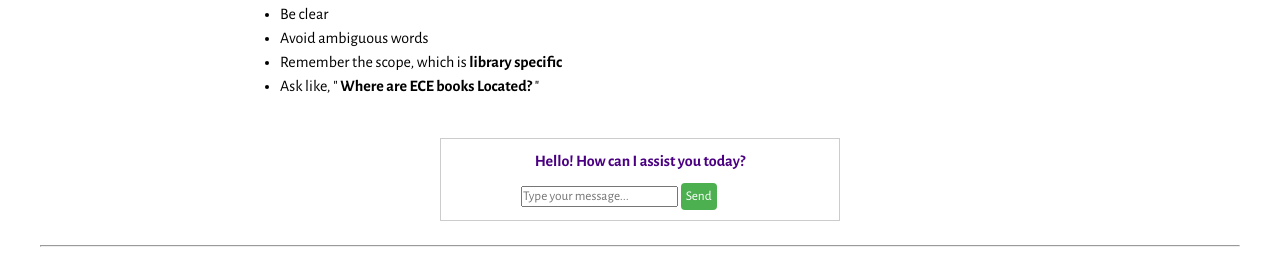
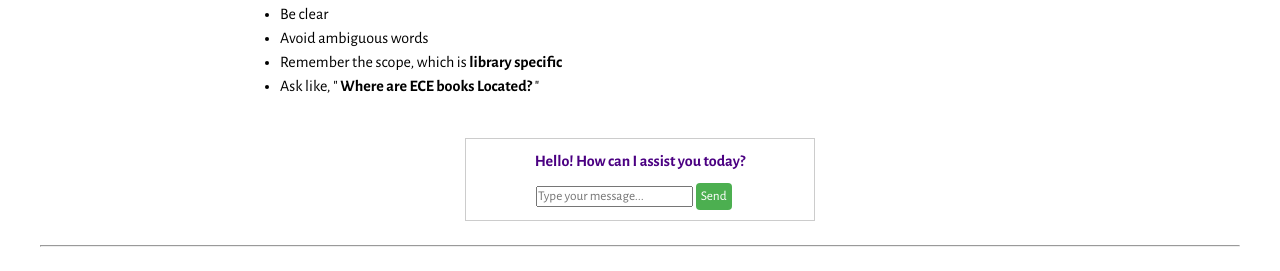
Before and after one commit to sulibassbot/sulibassbot, a website built with Vite: page client/index.html in a window 1280 px wide. Shown: the part 2000-2271 px from the top of the page. Built offline with nearby package versions, Linux system fonts and the light colour scheme.

Commit message:
centering the libbot

```diff
--- a/client/style.css
+++ b/client/style.css
@@ -333,7 +333,7 @@ footer p {
 }
 
 .libapp-container {
-  width: 400px;
+  width: 350px;
   margin: 0 auto;
   border: 1px solid #ccc;
   padding: 10px;
@@ -347,7 +347,7 @@ footer p {
 }
 
 #user-input {
-  transform: translate(70px, 0px);
+  transform: translate(60px, 0px);
 }
 
 .user-message {
@@ -365,7 +365,7 @@ footer p {
   border: none;
   border-radius: 4px;
   cursor: pointer;
-  transform: translate(70px, 0px);
+  transform: translate(60px, 0px);
 }
 
 .carousel {
```
